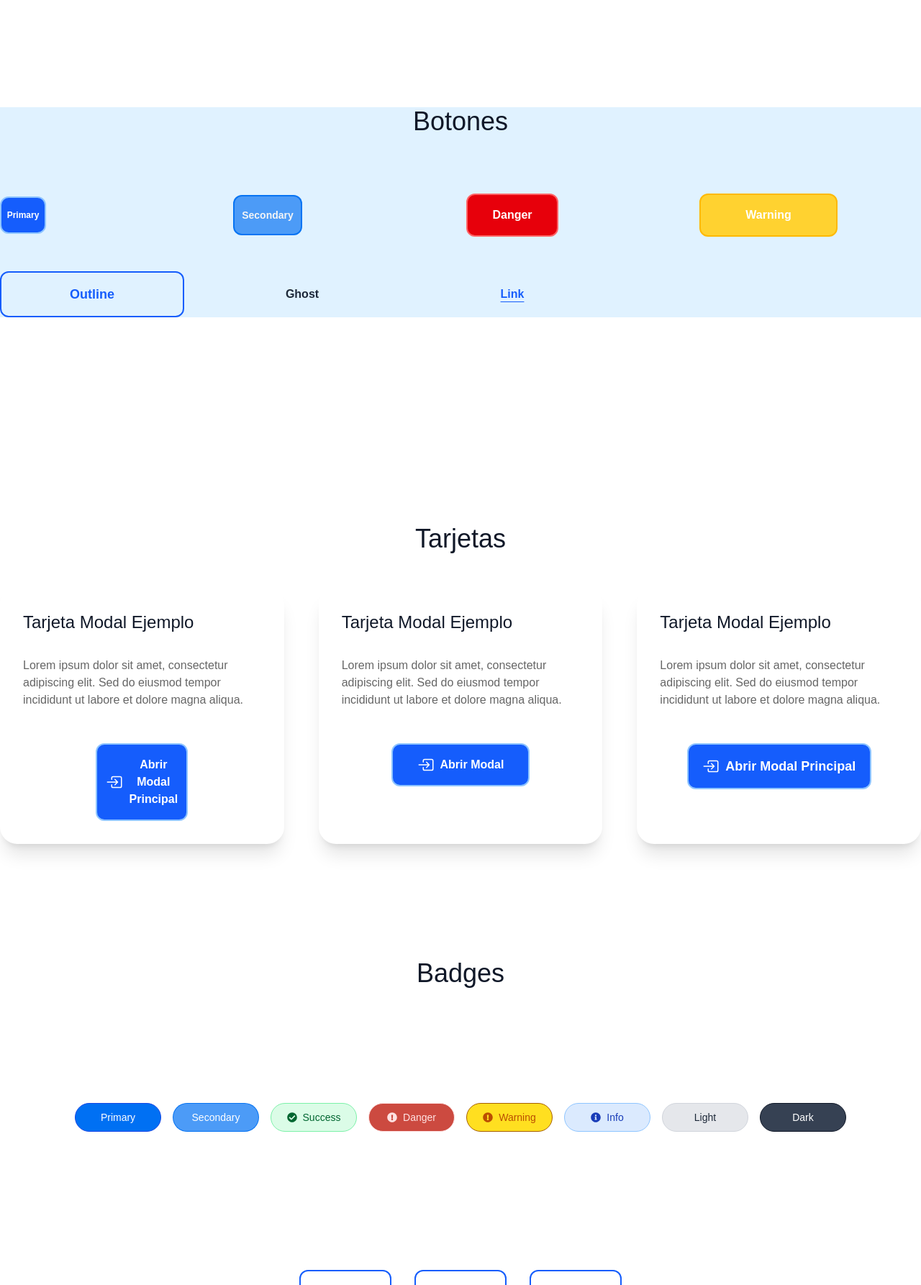
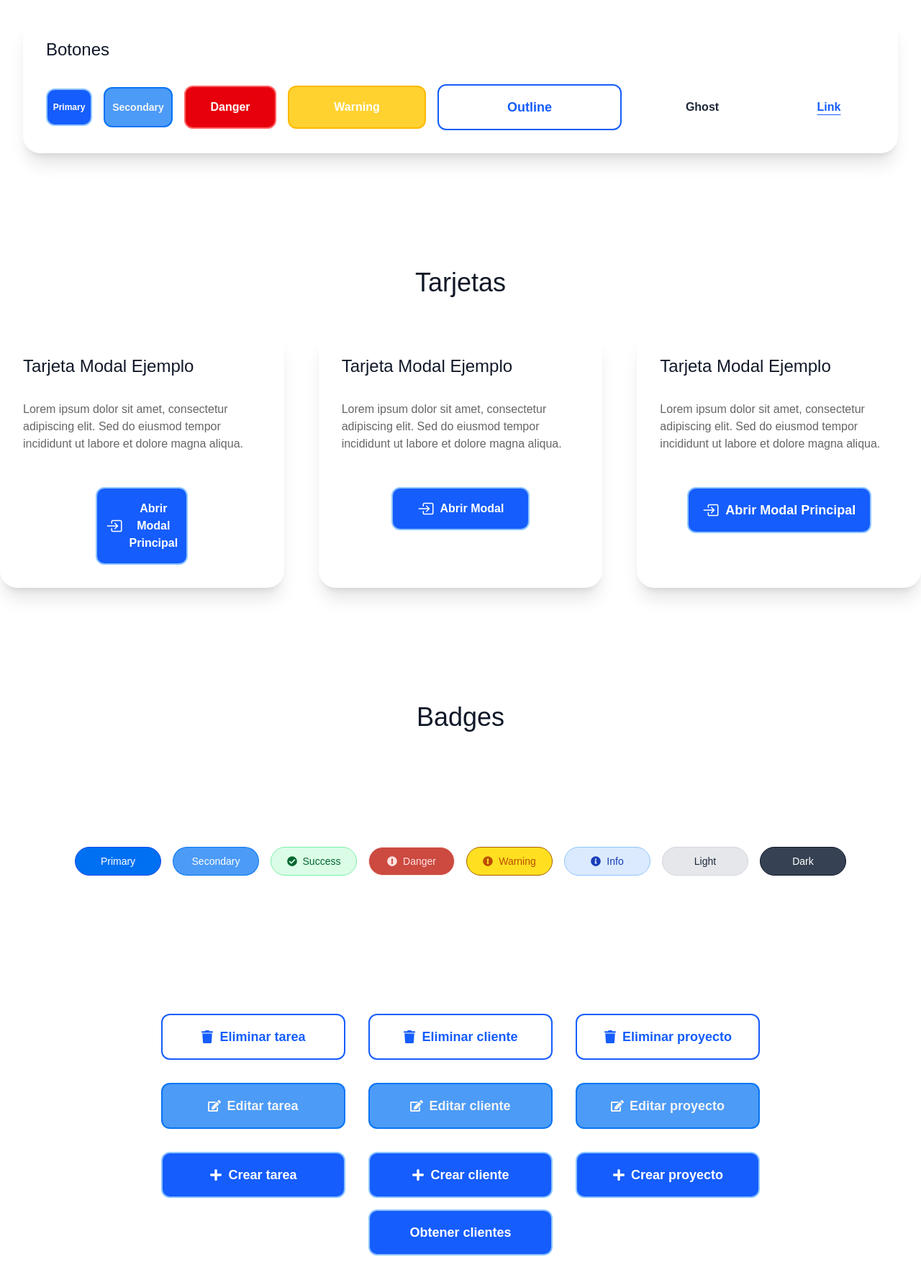
Before and after one commit to dspwebstudiomx/dashboard_next, a Next.js app: page /guia-estilos in a window 1280 px wide. Shown: the part 3067-4853 px from the top of the page at 72% size. Built offline with nearby package versions, Linux system fonts and the light colour scheme.

Commit message:
UI: Actualizar el enlace del sitio web en clients.json, refactorizar ButtonDemo para usar el componente Card y mejorar la disposición de los botones, añadir CloseButton para cerrar ventanas en MessagesDemo

```diff
--- a/public/api/clients.json
+++ b/public/api/clients.json
@@ -12,7 +12,7 @@
 		"state": "Cundinamarca",
 		"country": "Colombia",
 		"postalCode": "110111",
-		"website": "https://danielperezber.com",
+		"website": "https://dspwebstudio.com",
 		"socialMedia": {
 			"facebook": "https://facebook.com/danielperezber",
 			"twitter": "https://twitter.com/danielperezber",
--- /dev/null
+++ b/src/components/Button/CloseButton.jsx
@@ -0,0 +1,7 @@
+import React from "react";
+
+const CloseButton = () => {
+	return <Button text="Cerrar" onClick={() => {}} />;
+};
+
+export default CloseButton;
--- a/src/components/ButtonDemo.tsx
+++ b/src/components/ButtonDemo.tsx
@@ -1,19 +1,37 @@
 import Button from "@/components/Button/Button";
-import H2 from "./Title/H2";
+import Card from "./Cards/Card";
 
 export default function ButtonDemo() {
 	return (
-		<div className="flex flex-col  gap-20 w-full max-w-screen-xl my-32 bg-accent">
-			<H2 align="center">Botones</H2>
-			<div className="grid md:grid-cols-4 gap-y-12 gap-4 items-center justify-between">
+		<Card title="Botones">
+			<ul className="flex flex-col md:flex-row gap-4 items-center justify-between">
+				<li>
 					<Button text="Primary" variant="primary" type="button" size="xs" />
-				<Button text="Secondary" variant="secondary" type="button" size="sm" />
+				</li>
+				<li>
+					<Button
+						text="Secondary"
+						variant="secondary"
+						type="button"
+						size="sm"
+					/>
+				</li>
+				<li>
 					<Button text="Danger" variant="danger" type="button" size="md" />
+				</li>
+				<li>
 					<Button text="Warning" variant="warning" type="button" size="lg" />
+				</li>
+				<li>
 					<Button text="Outline" variant="outline" type="button" size="xl" />
+				</li>
+				<li>
 					<Button text="Ghost" variant="ghost" type="button" size="lg" />
+				</li>
+				<li>
 					<Button text="Link" variant="link" type="button" size="md" />
-			</div>
-		</div>
+				</li>
+			</ul>
+		</Card>
 	);
 }
--- a/src/components/Cards/Card.tsx
+++ b/src/components/Cards/Card.tsx
@@ -7,7 +7,7 @@ interface CardProps {
 
 const Card = ({ children, title }: CardProps) => {
 	return (
-		<article className=" p-8 bg-gray-0 shadow-xl rounded-3xl flex flex-col gap-8 max-w-screen-lg dark:border-gray-500 dark:border-2 dark:bg-gray-800">
+		<article className=" p-8 bg-gray-0 shadow-xl rounded-3xl flex flex-col gap-8 dark:border-gray-500 dark:border-2 dark:bg-gray-800">
 			<H4>{title}</H4>
 			{children}
 		</article>
--- a/src/components/MessagesDemo.jsx
+++ b/src/components/MessagesDemo.jsx
@@ -1,6 +1,7 @@
 "use client";
 // Importación de componentes y hooks necesarios
 import Button from "@/components/Button/Button";
+import CloseButon from "@/components/Button/CloseButton";
 import Confirmation from "@/components/Messages/Confirmation";
 import { useClients } from "@/hooks/useClients";
 import { useState } from "react";
@@ -181,6 +182,7 @@ const MessagesDemo = () => {
 					onClick={() => handleOpen("eliminar_tarea")}
 					icon={<FaTrash className="text-lg" />}
 					variant="outline"
+					size="xl"
 				/>
 				{/* Botón eliminar cliente */}
 				<Button
@@ -188,6 +190,7 @@ const MessagesDemo = () => {
 					onClick={() => handleOpen("eliminar_cliente")}
 					icon={<FaTrash className="text-lg" />}
 					variant="outline"
+					size="xl"
 				/>
 				{/* Botón eliminar proyecto */}
 				<Button
@@ -195,6 +198,7 @@ const MessagesDemo = () => {
 					onClick={() => handleOpen("eliminar_proyecto")}
 					icon={<FaTrash className="text-lg" />}
 					variant="outline"
+					size="xl"
 				/>
 				{/* Botón editar tarea */}
 				<Button
@@ -202,6 +206,7 @@ const MessagesDemo = () => {
 					onClick={() => handleOpen("editar_tarea")}
 					icon={<FaEdit className="text-lg" />}
 					variant="secondary"
+					size="xl"
 				/>
 				{/* Botón editar cliente */}
 				<Button
@@ -209,6 +214,7 @@ const MessagesDemo = () => {
 					onClick={() => handleOpen("editar_cliente")}
 					icon={<FaEdit className="text-lg" />}
 					variant="secondary"
+					size="xl"
 				/>
 				{/* Botón editar proyecto */}
 				<Button
@@ -216,46 +222,67 @@ const MessagesDemo = () => {
 					onClick={() => handleOpen("editar_proyecto")}
 					icon={<FaEdit className="text-lg" />}
 					variant="secondary"
+					size="xl"
 				/>
 				{/* Botón crear tarea */}
 				<Button
 					text="Crear tarea"
 					onClick={() => handleOpen("crear_tarea")}
 					icon={<FaPlus className="text-lg" />}
+					variant="primary"
+					size="xl"
 				/>
 				{/* Botón crear cliente */}
 				<Button
 					text="Crear cliente"
 					onClick={() => handleOpen("crear_cliente")}
 					icon={<FaPlus className="text-lg" />}
+					variant="primary"
+					size="xl"
 				/>
 				{/* Botón crear proyecto */}
 				<Button
 					text="Crear proyecto"
 					onClick={() => handleOpen("crear_proyecto")}
 					icon={<FaPlus className="text-lg" />}
+					variant="primary"
+					size="xl"
 				/>
 			</div>
 
 			{/* Botón para obtener clientes */}
-			<Button text="Obtener clientes" onClick={getClients} variant="primary" />
+			<Button
+				text="Obtener clientes"
+				onClick={getClients}
+				variant="primary"
+				size="xl"
+			/>
 
 			{/* Mostrar lista de clientes si existen */}
 			{clients.length > 0 && (
-				<div className="w-full max-w-xl mt-4 bg-gray-100 dark:bg-gray-800 rounded p-4">
+				<div className="w-full max-w-xl bg-gray-100 dark:bg-gray-800 rounded-xl border-2 dark:border-gray-500 p-12 mt-20">
 					<h3 className="font-bold mb-2">Clientes obtenidos:</h3>
-					<ul className="list-disc pl-5">
+					<ul className="list-disc pl-0">
 						{clients.map((client) => (
-							<li key={client.id} className="flex items-center gap-2">
-								{/* Mostrar datos del cliente */}
-								<span>{JSON.stringify(client)}</span>
-								{/* Botón eliminar cliente individual */}
+							<li
+								key={client.id}
+								className="flex flex-col md:items-start pl-3 gap-6 border-b border-gray-200 py-2">
+								{/* Mostrar datos del cliente en formato de lista para evitar desbordamiento */}
+								<ul className="flex-1 text-base text-gray-800 dark:text-gray-100 list-none">
+									{Object.entries(client).map(([key, value]) => (
+										<li key={key} className="mb-2">
+											<b>{key.charAt(0).toUpperCase() + key.slice(1)}:</b>{" "}
+											{String(value)}
+										</li>
+									))}
+								</ul>
+								<div className="flex gap-6 my-12">
 									<Button
 										text="Eliminar"
 										variant="outline"
 										icon={<FaTrash />}
 										onClick={() => handleOpen("eliminar_cliente", client.id)}
-									size="sm"
+										size="md"
 									/>
 									{/* Botón editar cliente individual */}
 									<Button
@@ -263,8 +290,11 @@ const MessagesDemo = () => {
 										variant="secondary"
 										icon={<FaEdit />}
 										onClick={() => handleOpen("editar_cliente", client.id)}
-									size="sm"
+										size="md"
 									/>
+									{/* Botón cerrar la ventana generada */}
+									<CloseButon text="Cerrar" onClick={handleCancel} size="md" />
+								</div>
 							</li>
 						))}
 					</ul>
```
Lines whose indentation alone changed are shown as unchanged.
